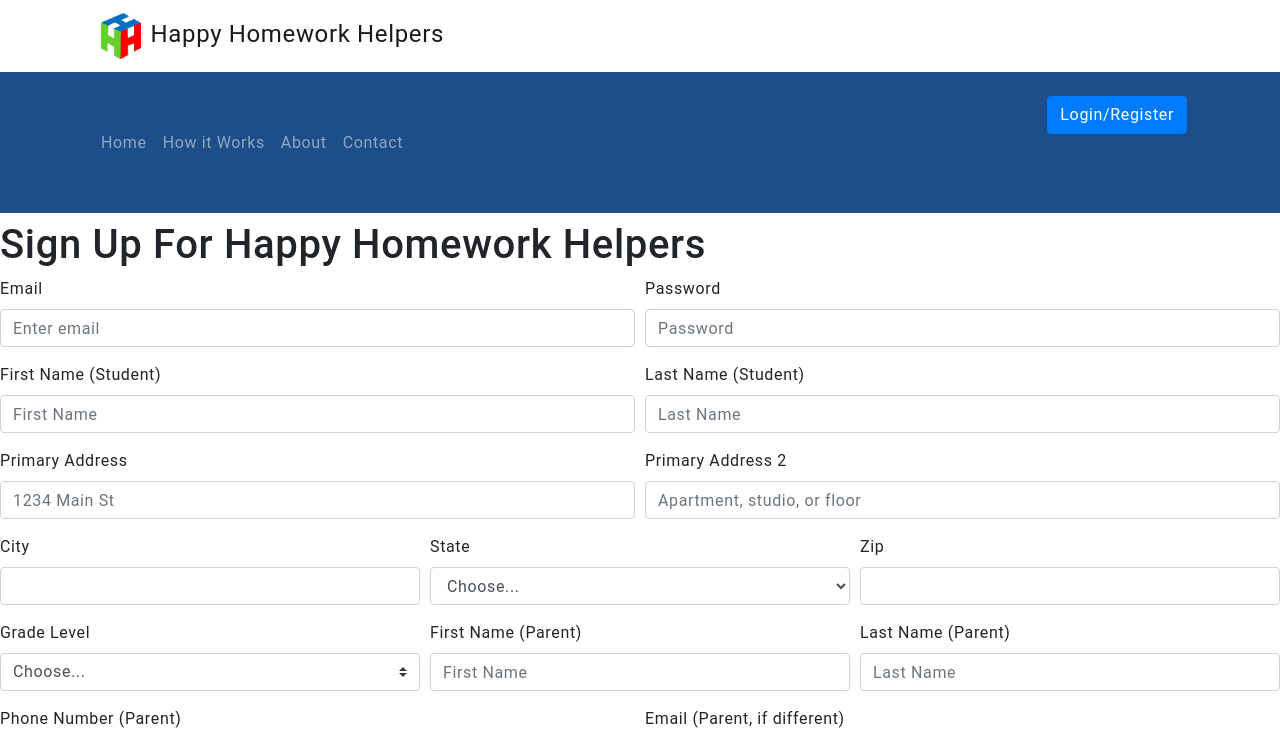
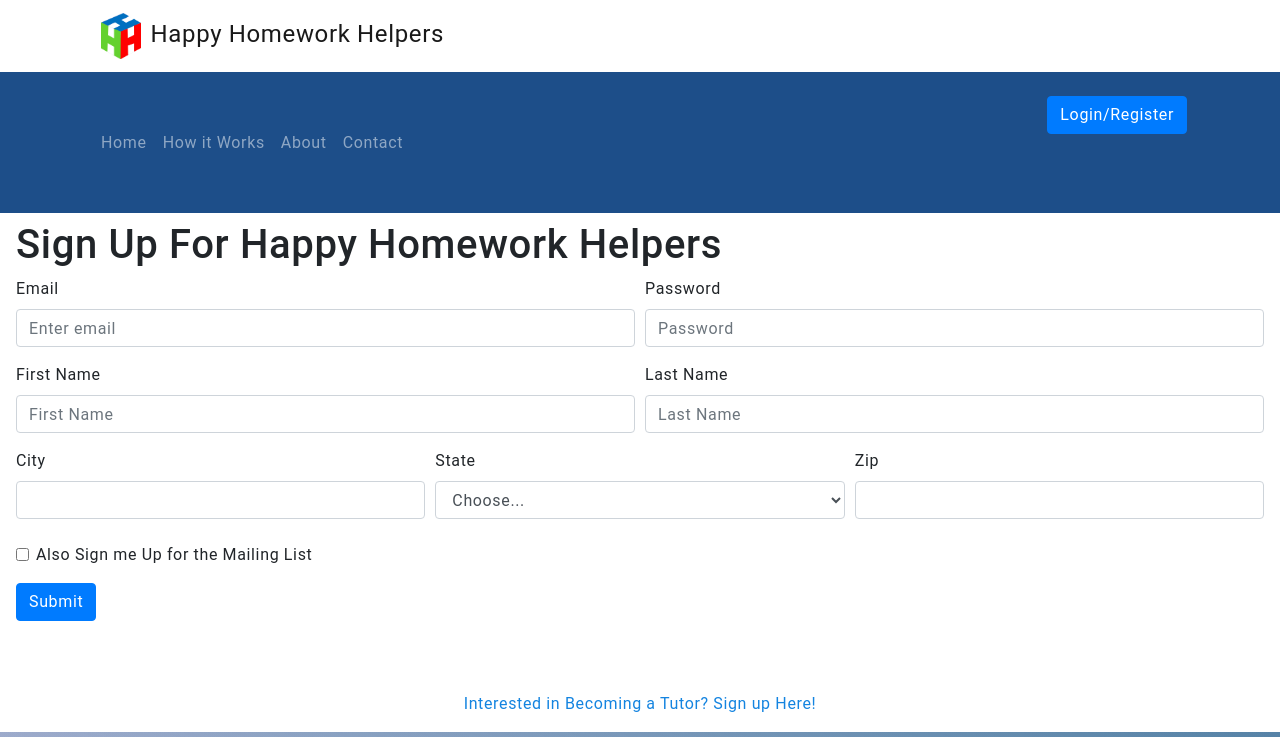
Before and after one commit to ITM4900-Team-4-Senior-Project/senior-project, a React (Create React App) app in the folder client/: page /signup in a window 1280 px wide. Shown: the top 737 px of the page. Built offline with nearby package versions, Linux system fonts and the light colour scheme.

Commit message:
Update Signup

```diff
--- a/client/src/pages/signup.js
+++ b/client/src/pages/signup.js
@@ -5,7 +5,7 @@ import { Button, Form, Col, Nav } from 'react-bootstrap'
 
 const Signup = () => {
   return (
-    <div className="my-2">
+    <div className="my-2 mx-3">
       <Helmet>
         <title>Happy Homework Helpers | Signup</title>
       </Helmet>
@@ -25,26 +25,14 @@ const Signup = () => {
 
         <Form.Row>
           <Form.Group as={Col} controlId="formGridFirstName">
-            <Form.Label>First Name (Student)</Form.Label>
+            <Form.Label>First Name</Form.Label>
               <Form.Control placeholder="First Name" />
           </Form.Group>
           <Form.Group as={Col} controlId="formGridLastName">
-            <Form.Label>Last Name (Student)</Form.Label>
+            <Form.Label>Last Name</Form.Label>
               <Form.Control placeholder="Last Name" />
           </Form.Group>
         </Form.Row>
-
-        <Form.Row>
-          <Form.Group as={Col} controlId="formGridAddress1">
-            <Form.Label>Primary Address</Form.Label>
-              <Form.Control placeholder="1234 Main St" />
-          </Form.Group>
-          <Form.Group as={Col} controlId="formGridAddress2">
-            <Form.Label>Primary Address 2</Form.Label>
-              <Form.Control placeholder="Apartment, studio, or floor" />
-          </Form.Group>
-        </Form.Row>
-
         <Form.Row>
           <Form.Group as={Col} controlId="formGridCity">
             <Form.Label>City</Form.Label>
@@ -115,53 +103,6 @@ const Signup = () => {
           </Form.Group>
         </Form.Row>
 
-        <Form.Row className="align-items-center">
-          <Form.Group as={Col} controlId="formGridGrade">
-            <Form.Label className="mr-sm-2" htmlFor="inlineFormCustomSelect">
-              Grade Level
-            </Form.Label>
-              <Form.Control
-                as="select"
-                className="mr-sm-2"
-                id="inlineFormCustomSelect"
-                custom
-              >
-                <option value="0">Choose...</option>
-                <option value="1">4</option>
-                <option value="2">5</option>
-                <option value="3">6</option>
-                <option value="4">7</option>
-                <option value="5">8</option>
-              </Form.Control>
-          </Form.Group>
-          <Form.Group as={Col} controlId="formGridFirstName">
-            <Form.Label>
-              First Name (Parent)
-            </Form.Label>
-              <Form.Control placeholder="First Name" />
-            </Form.Group>
-            <Form.Group as={Col} controlId="formGridLastName">
-              <Form.Label>
-                Last Name (Parent)
-              </Form.Label>
-                <Form.Control placeholder="Last Name" />
-            </Form.Group>
-        </Form.Row>
-        <Form.Row className="align-items-center">
-          <Form.Group as={Col} controlId="formGridPhone">
-            <Form.Label>
-              Phone Number (Parent)
-            </Form.Label>
-              <Form.Control placeholder="First Name" />
-          </Form.Group>
-          <Form.Group as={Col} controlId="formEmail">
-            <Form.Label>
-              Email (Parent, if different)
-            </Form.Label>
-              <Form.Control placeholder="Last Name" />
-          </Form.Group>
-        </Form.Row>
-
           <Form.Group id="formGridCheckbox" className="mt-2">
             <Form.Check type="checkbox" label="Also Sign me Up for the Mailing List" />
           </Form.Group>
```
Also changed, not shown: 2 other files (tests, documents, lock files or other folders).
